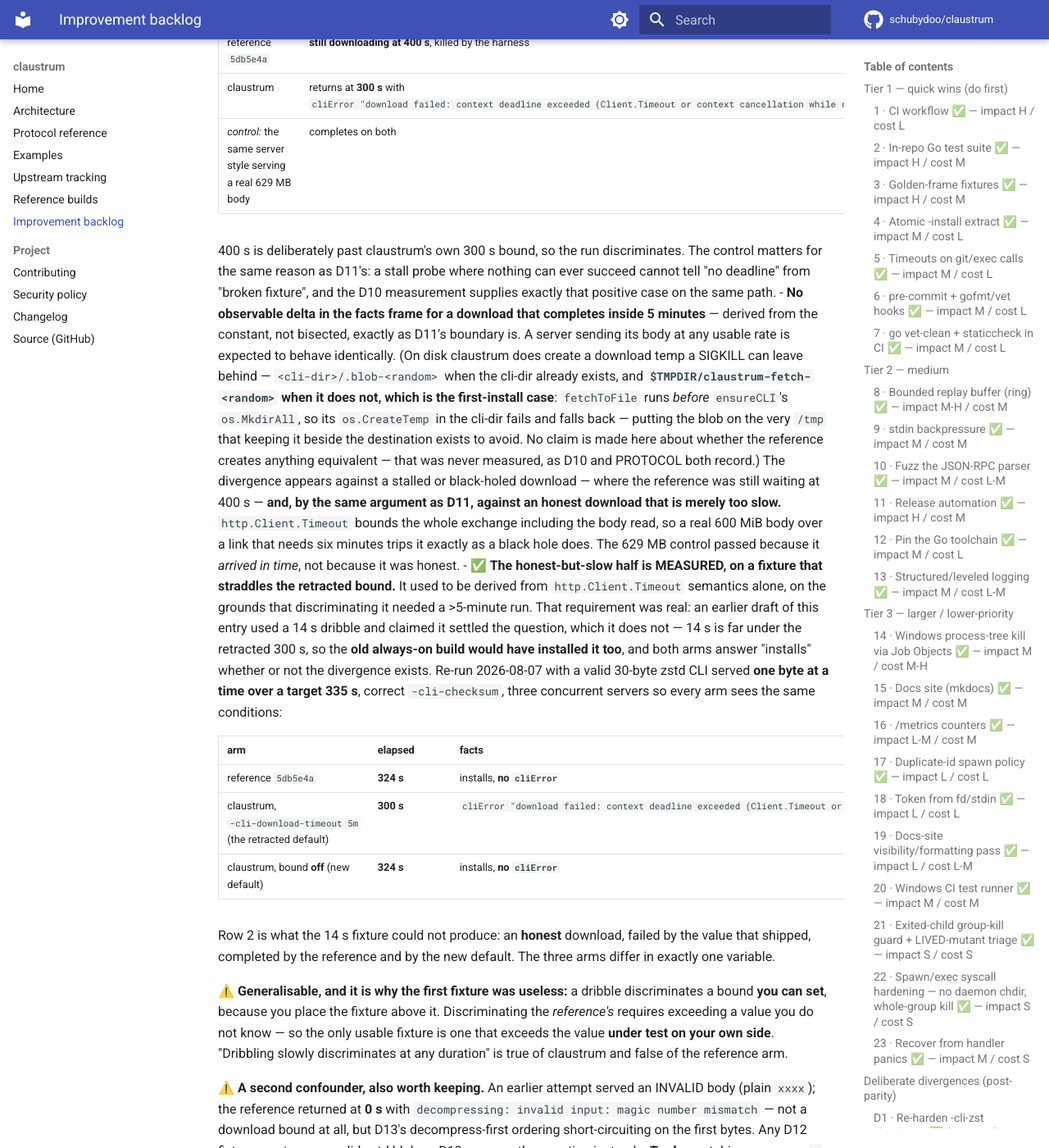
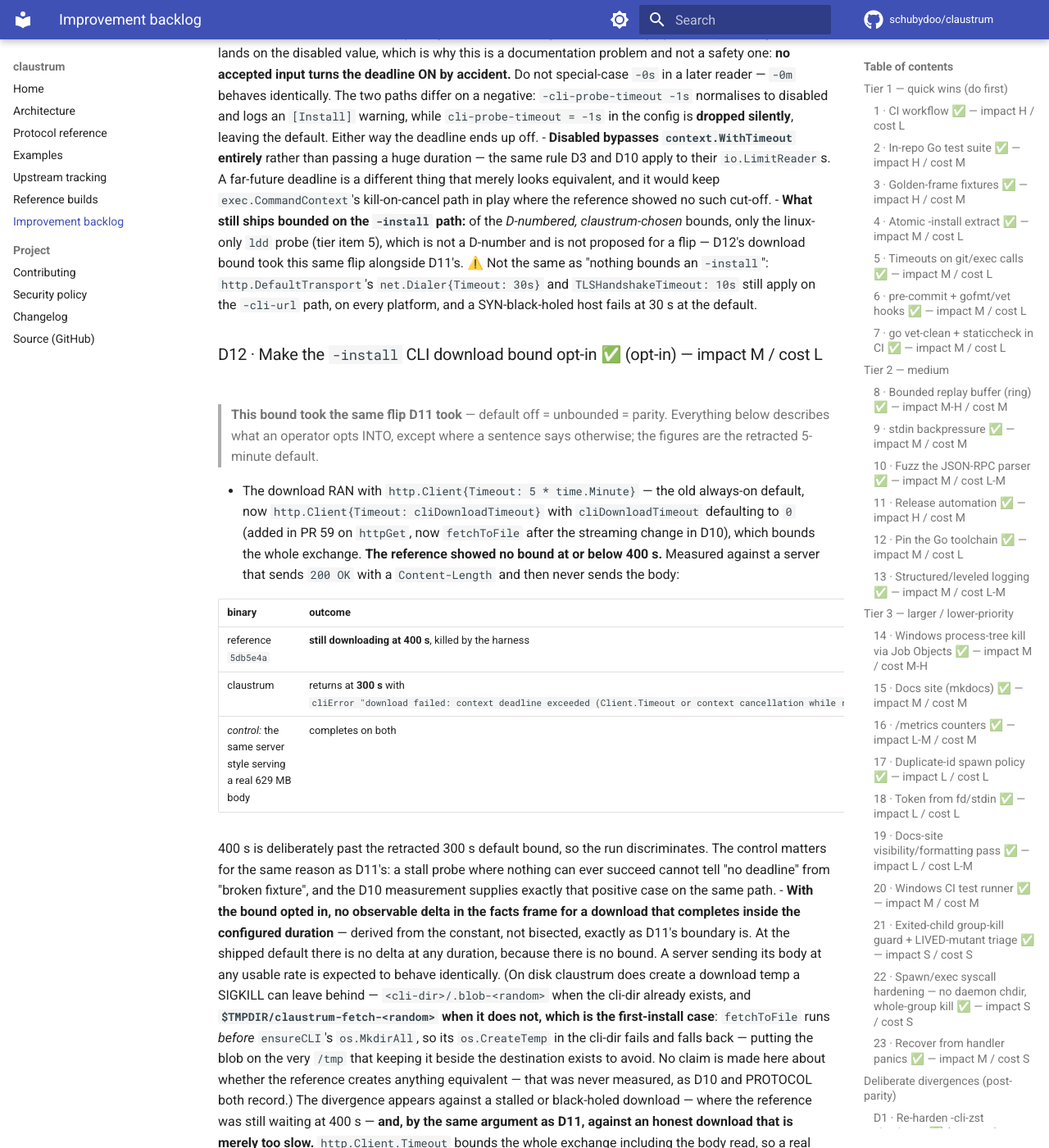
Before and after one commit to schubydoo/claustrum, an MkDocs documentation site: the page built from docs/IMPROVEMENTS.md, in a window 1280 px wide and 1400 px high, scrolled down 24728 px. Shown: the whole window at 82% size. Built offline with MkDocs 1.6.1 and Material for MkDocs 9.7.7, drawn with Linux system fonts in a browser that asks for light colours; comment, search, counter and statistics services are not loaded; some of the changed text lies outside the part shown.

Commit message:
docs: sweep the claims the rebase left stale, and amend the always-on bar
A divergence audit and a doc-claim pass on the rebased branch. Most findings are
conflict-resolution artifacts: text that was true on the pre-rebase base and
false once D11 landed on main.

- IMPROVEMENTS opened D12 with a banner saying the flip "has not been made …
  which is always-on", three lines under an (opt-in) heading, and scoping every
  bullet below it. install.go said D11 was "still always-on here".
- PROTOCOL's lede counted the applied bounds wrong for every platform and said
  the download bound "always surfaces a cliError" — at the default it surfaces
  nothing. Its D12 cross-reference pointed at a bullet below that does not exist.
- "the only -install wall-clock bound" was contradicted by the same paragraph:
  http.DefaultTransport's 30 s dial and 10 s TLS clocks apply on -cli-url
  everywhere. Scoped to "the only D-numbered, claustrum-chosen" bound.
- README listed two off-by-default -install knobs; there are three.
- config_test.go called the download bound "the first duration-valued key" — true
  before the rebase, false beside D11's.
- The changeset quoted a truncated cliError string nobody could grep-match.

Evidence trail: the straddling fixture was run twice, independently — 324 s
(30-byte blob) and 325.7 s (36-byte), different ports and sessions, agreeing on
every observable. Only the second run's raw output survives, in gitignored
scratch/. The docs now record both figures and say which is traceable to a file,
rather than quoting one as if an artifact backed it.

The always-on bar in the section preamble is amended, and this is the finding
that outlives the PR. D3, D10, D11 and D12 all CLEARED the "reference does an
unbounded wait" test and were flipped anyway; applied literally it returns the
wrong answer for all four. The preamble now carries the second question those
flips actually turned on — who pays when the guard fires on an honest input, and
can they decline — and records that D5's 60 s gitTimeout does not survive it
(a threshold, a wire-visible -32603 "signal: killed", no flag, no config key,
and an honest 61 s git never measured on either binary). D4's /dev/null row is a
narrower instance. Both are flagged open, not changed here.

Co-Authored-By: Claude Opus 5 <noreply@anthropic.com>

```diff
--- a/docs/IMPROVEMENTS.md
+++ b/docs/IMPROVEMENTS.md
@@ -489,6 +489,35 @@ decision a flag would improve.** *Unbounded wait*, not "hang" — the reference
 recovers the moment the wait's cause clears, and saying otherwise is a correction
 D4 already had to make once.
 
+🔴 **That test is necessary and NOT sufficient, and four entries proved it.**
+D3, D10, D11 and D12 all *cleared* the unbounded-wait bar and were flipped to
+opt-in anyway — their own entries say so in as many words. Applied literally the
+bar returns the wrong answer for all four, so it is no longer a decision rule on
+its own. The second question an always-on entry must answer:
+
+> **Who pays when the guard fires on an honest input, and can they decline?**
+
+A bound is a *threshold*, so it cannot separate "hostile" from "merely slow or
+large" — an honest input trips it too. If that input is reachable **and** the
+caller cannot turn the guard off, always-on is not justified no matter how the
+reference behaves on the hostile path. On `-install` and `files.extract_tar`
+Claude Desktop owns the argv, so the person who pays has no way to decline; that
+is what flipped all four, and it is why every one of them ships a
+`claustrum.conf` key rather than a flag alone.
+
+The always-on entries that survive both tests do so because the *trigger itself*
+is unreachable on an honest path — D2 and D6/D7 (a destructive target no honest
+caller names), D8 (not reachable on the deployed path), D9 (adversarial params
+only), D13 (an input no honest caller produces). Those are arguments about
+reachability, which is the right form. ⚠️ **D5's is not**: its 60 s `gitTimeout` is
+a wall-clock threshold with a wire-visible cost (a claustrum-only `-32603
+"signal: killed"`), it has no flag and no config key, and its stated reason —
+"no opt-in default can improve on [an unbounded wait] for a caller who does not
+know the flag exists" — is the exact argument these four rejected. An honest 61 s
+git on a large repo has never been measured on either binary. D4's `/dev/null`
+row is a narrower instance of the same shape. Both are open, and neither is
+resolved by this section.
+
 D4–D9 were shipped without numbers and are catalogued here retrospectively. Each
 carries the evidence that was already in [`PROTOCOL.md`](PROTOCOL.md) rather than
 a new claim — **with one exception: D8's reference behaviour was unmeasured when
@@ -518,9 +547,12 @@ carry a new claim, and says so.**
 completes it with `git.worktree_remove`, which shares the predicate
 (`homeguard.go`).
 
-- **Not opt-in, and deliberately so.** Every other entry in this section is off by
-  default; this one is always on, because the thing it prevents is unrecoverable
-  and a flag to re-arm it would be a footgun with a switch.
+- **Not opt-in, and deliberately so.** This one is always on because the thing it
+  prevents is unrecoverable and a flag to re-arm it would be a footgun with a
+  switch — it clears both tests in the preamble, since no honest caller names a
+  destructive target that is or contains home. (An earlier version of this bullet
+  said "every other entry in this section is off by default", which was never
+  true: D4, D5, D6, D7, D8, D9 and D13 are always-on too.)
 - Two methods hand a caller-supplied path to `os.RemoveAll`: `files.extract_tar`
   wipes `destDir` before unpacking, and `git.worktree_remove` deletes
   `worktreePath` when git exits non-zero. **Both are `~`-expanded first**
@@ -1079,17 +1111,23 @@ completes it with `git.worktree_remove`, which shares the predicate
   far-future deadline is a different thing that merely looks equivalent, and it
   would keep `exec.CommandContext`'s kill-on-cancel path in play where the
   reference showed no such cut-off.
-- **What still ships bounded on the `-install` path:** only the linux-only `ldd`
-  probe (tier item 5), which is not a D-number and is not proposed for a flip.
-  D12's download bound took this same flip alongside it.
+- **What still ships bounded on the `-install` path:** of the *D-numbered,
+  claustrum-chosen* bounds, only the linux-only `ldd` probe (tier item 5), which is
+  not a D-number and is not proposed for a flip — D12's download bound took this
+  same flip alongside D11's. ⚠️ Not the same as "nothing bounds an `-install`":
+  `http.DefaultTransport`'s `net.Dialer{Timeout: 30s}` and
+  `TLSHandshakeTimeout: 10s` still apply on the `-cli-url` path, on every platform,
+  and a SYN-black-holed host fails at 30 s at the default.
 
 ### D12 · Make the `-install` CLI download bound opt-in ✅ (opt-in) — impact M / cost L
 
-> ⚠️ **The same flip D11 took is proposed for this bound in a follow-up PR** (default
-> off = unbounded = parity). It has not been made; everything below describes what
-> ships today, which is always-on.
+> **This bound took the same flip D11 took** — default off = unbounded = parity.
+> Everything below describes what an operator opts INTO, except where a sentence
+> says otherwise; the figures are the retracted 5-minute default.
 
-- The download runs with `http.Client{Timeout: 5 * time.Minute}` (added in PR 59
+- The download RAN with `http.Client{Timeout: 5 * time.Minute}` — the old always-on
+  default, now `http.Client{Timeout: cliDownloadTimeout}` with `cliDownloadTimeout`
+  defaulting to `0` (added in PR 59
   on `httpGet`, now `fetchToFile` after the streaming change in D10), which bounds
   the whole exchange. **The reference showed no bound at or below 400 s.**
   Measured against a server that sends `200 OK` with a `Content-Length` and then
@@ -1101,14 +1139,15 @@ completes it with `git.worktree_remove`, which shares the predicate
   | claustrum | returns at **300 s** with `cliError "download failed: context deadline exceeded (Client.Timeout or context cancellation while reading body)"` |
   | *control:* the same server style serving a real 629 MB body | completes on both |
 
-  400 s is deliberately past claustrum's own 300 s bound, so the run
+  400 s is deliberately past the retracted 300 s default bound, so the run
   discriminates. The control matters for the same reason as D11's: a stall probe
   where nothing can ever succeed cannot tell "no deadline" from "broken fixture",
   and the D10 measurement supplies exactly that positive case on the same path.
-- **No observable delta in the facts frame for a download that completes inside
-  5 minutes** — derived from the constant, not bisected, exactly as D11's boundary
-  is. A server sending its body at any usable rate is expected to behave
-  identically. (On disk claustrum does create a download temp a SIGKILL can leave
+- **With the bound opted in, no observable delta in the facts frame for a download
+  that completes inside the configured duration** — derived from the constant, not
+  bisected, exactly as D11's boundary is. At the shipped default there is no delta
+  at any duration, because there is no bound. A server sending its body at any
+  usable rate is expected to behave identically. (On disk claustrum does create a download temp a SIGKILL can leave
   behind — `<cli-dir>/.blob-<random>` when the cli-dir already exists, and
   **`$TMPDIR/claustrum-fetch-<random>` when it does not, which is the first-install
   case**: `fetchToFile` runs *before* `ensureCLI`'s `os.MkdirAll`, so its
@@ -1135,9 +1174,17 @@ completes it with `git.worktree_remove`, which shares the predicate
 
   | arm | elapsed | facts |
   |---|---|---|
-  | reference `5db5e4a` | **324 s** | installs, **no `cliError`** |
-  | claustrum, `-cli-download-timeout 5m` (the retracted default) | **300 s** | `cliError "download failed: context deadline exceeded (Client.Timeout or context cancellation while reading body)"` |
-  | claustrum, bound **off** (new default) | **324 s** | installs, **no `cliError`** |
+  | reference `5db5e4a` | **324 s** / **325.7 s** | installs, **no `cliError`** |
+  | claustrum, `-cli-download-timeout 5m` (the retracted default) | **300.0 s** in both | `cliError "download failed: context deadline exceeded (Client.Timeout or context cancellation while reading body)"` |
+  | claustrum, bound **off** (new default) | **324 s** / **325.7 s** | installs, **no `cliError`** |
+
+  Two figures per row because the fixture was run **twice, independently** — a
+  30-byte blob and a 36-byte one, different ports, different sessions. They agree
+  on every observable and on the conclusion. Only the second run's raw output
+  survives, at `scratch/d12-straddle-2026-08-07/long.out` (gitignored); the first
+  run's was lost to a failed copy, so the 324 s column is traceable to a transcript
+  rather than to a file. Recorded that way rather than quoting one number as if a
+  single artifact backed it.
 
   Row 2 is what the 14 s fixture could not produce: an **honest** download, failed
   by the value that shipped, completed by the reference and by the new default. The
```
Also changed, not shown: .changeset/cli-download-timeout-opt-in.md (+1 -1 lines), CLAUDE.md (+3 -2 lines), README.md (+5 -3 lines), docs/ARCHITECTURE.md (+1 -1 lines), docs/PROTOCOL.md (+16 -6 lines), 2 other files.
